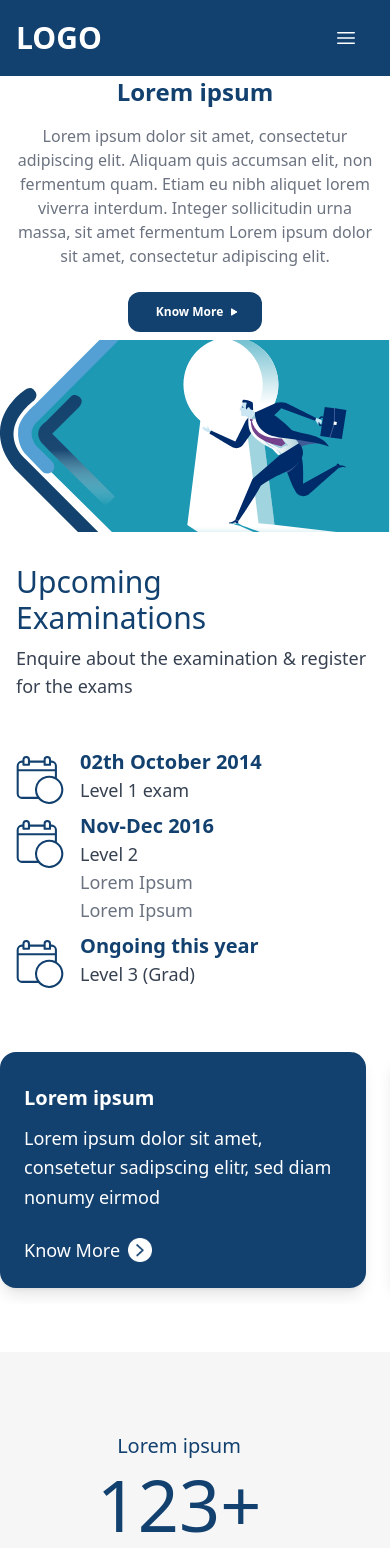
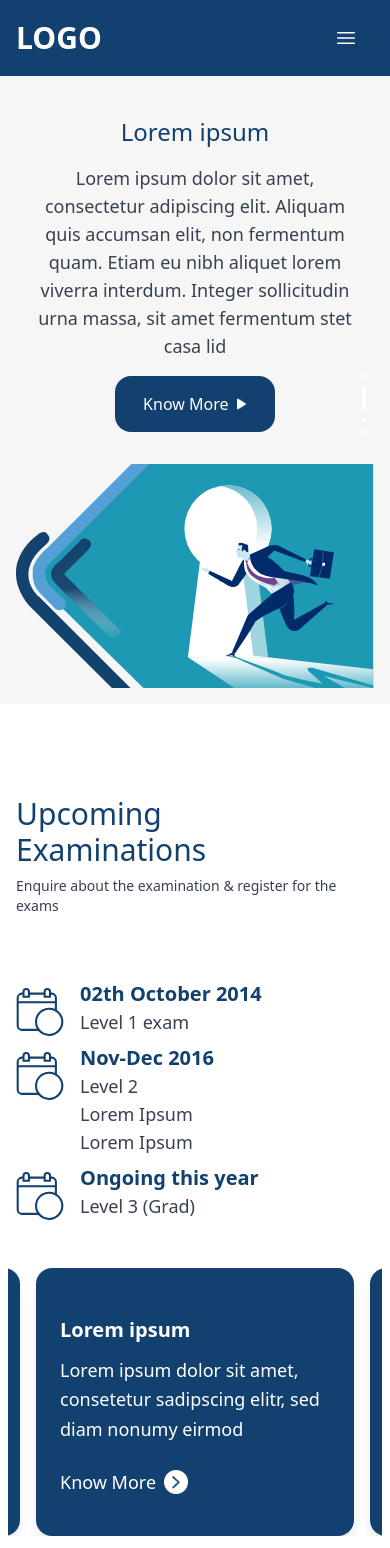
Before and after one commit to AnishRane13/Togglehead, a React (Create React App) app: page / in a window 390 px wide. Shown: the top 1548 px of the page. Built offline with nearby package versions, Linux system fonts and the light colour scheme.

Commit message:
Completed

```diff
--- a/package.json
+++ b/package.json
@@ -8,6 +8,7 @@
     "@testing-library/jest-dom": "^5.17.0",
     "@testing-library/react": "^13.4.0",
     "@testing-library/user-event": "^13.5.0",
+    "heroicons": "^2.1.4",
     "react": "^18.3.1",
     "react-dom": "^18.3.1",
     "react-icons": "^5.2.1",
--- a/src/components/SlideShow.jsx
+++ b/src/components/SlideShow.jsx
@@ -1,12 +1,12 @@
 import React, { useState, useEffect } from 'react';
-import background from '../assets/Slide.svg'; // Adjust the path accordingly
+import background from '../assets/Slide.svg';
 import TriangleIcon from '../assets/Triangle.png';
 
 const slides = [
   { id: 1, title: 'Lorem ipsum', content: 'Lorem ipsum dolor sit amet, consectetur adipiscing elit. Aliquam quis accumsan elit, non fermentum quam. Etiam eu nibh aliquet lorem viverra interdum. Integer sollicitudin urna massa, sit amet fermentum Lorem ipsum dolor sit amet, consectetur adipiscing elit.' },
-  { id: 2, title: 'Lorem ipsum', content: 'Lorem ipsum dolor sit amet, consectetur adipiscing elit. Aliquam quis accumsan elit, non fermentum quam. Etiam eu nibh aliquet lorem viverra interdum. Integer sollicitudin urna massa, sit amet fermentum Lorem ipsum dolor sit amet, consectetur adipiscing elit.' },
-  { id: 3, title: 'Lorem ipsum', content: 'Lorem ipsum dolor sit amet, consectetur adipiscing elit. Aliquam quis accumsan elit, non fermentum quam. Etiam eu nibh aliquet lorem viverra interdum. Integer sollicitudin urna massa, sit amet fermentum Lorem ipsum dolor sit amet, consectetur adipiscing elit.' },
-  { id: 4, title: 'Lorem ipsum', content: 'Lorem ipsum dolor sit amet, consectetur adipiscing elit. Aliquam quis accumsan elit, non fermentum quam. Etiam eu nibh aliquet lorem viverra interdum. Integer sollicitudin urna massa, sit amet fermentum Lorem ipsum dolor sit amet, consectetur adipiscing elit.' },
+  { id: 2, title: 'Lorem ipsum', content: 'Lorem ipsum dolor sit amet, consectetur adipiscing elit. Aliquam quis accumsan elit, non fermentum quam. Etiam eu nibh aliquet lorem viverra interdum. Integer sollicitudin urna massa, sit amet fermentum stet casa lid' },
+  { id: 3, title: 'Lorem ipsum', content: 'Lorem ipsum dolor sit amet, consectetur adipiscing elit. Aliquam quis accumsan elit, non fermentum quam. Etiam eu nibh aliquet lorem viverra interdum. Integer sollicitudin urna massa, sit amet fermentum stet casa lid' },
+  { id: 4, title: 'Lorem ipsum', content: 'Lorem ipsum dolor sit amet, consectetur adipiscing elit. Aliquam quis accumsan elit, non fermentum quam. Etiam eu nibh aliquet lorem viverra interdum. Integer sollicitudin urna massa, sit amet fermentum stet casa lid' },
 ];
 
 const Slideshow = () => {
@@ -15,40 +15,45 @@ const Slideshow = () => {
   useEffect(() => {
     const interval = setInterval(() => {
       setCurrentSlide((prevSlide) => (prevSlide + 1) % slides.length);
-    }, 5000); // Change slide every 3 seconds
+    }, 5000);
 
     return () => clearInterval(interval);
   }, []);
 
   return (
     <div className="relative w-full h-full overflow-hidden">
-      <div className="flex transition-transform duration-1000 ease-in-out" style={{ transform: `translateX(-${currentSlide * 100}%)` }}>
+      <div className="flex h-full transition-transform duration-1000 ease-in-out" style={{ transform: `translateX(-${currentSlide * 100}%)` }}>
         {slides.map((slide) => (
-          <div key={slide.id} className="w-full h-full flex-shrink-0 flex items-center justify-center bg-white md:pl-20">
-            <div className="flex w-full h-full items-center justify-between flex-col lg:flex-row">
+          // Inside the map function for rendering slides
+<div key={slide.id} className="w-full h-full flex-shrink-0 flex flex-col justify-center bg-[#F6F6F6] md:pl-20 py-0">
+  <div className="flex w-full items-center justify-between flex-col lg:flex-row p-4 lg:p-0">
     <div className="max-w-lg px-4 text-center lg:text-left">
-                <h2 className="text-2xl lg:text-4xl font-bold text-[#12406F]">{slide.title}</h2>
-                <p className="text-gray-500 mt-4">{slide.content}</p>
-                <div className="flex justify-center lg:justify-start">
+      <h2 className="text-2xl lg:text-4xl font-medium text-[#12406F] mt-6"> {/* Increased margin-top */}
+        {slide.title}
+      </h2>
+      <p className="text-gray-700 text-lg font-light mt-4">{slide.content}</p>
+      <div className="flex justify-center lg:justify-start mt-4 -mb-8 lg:mb-0"> {/* Increased margin-bottom */}
         <button
           type="submit"
-                    className="flex items-center bg-[#12406F] text-white p-2 rounded-xl hover:bg-[#0E3557] transition-colors duration-300 text-xs font-semibold mt-6 px-6 py-3 pl-7 mb-2"
+          className="flex items-center bg-[#12406F] text-white p-2 rounded-2xl hover:bg-[#0E3557] transition-colors duration-300 text-base mb-8 font-medium px-7 py-4"
           style={{ minWidth: '120px' }}
         >
           Know More
           <img
             src={TriangleIcon}
             alt="Triangle"
-                      className="ml-2 h-2"
+            className="ml-2 h-3"
           />
         </button>
       </div>
     </div>
-              <div className="w-full lg:w-2/5 h-full flex items-center justify-center">
-                <img src={background} alt="background" className="w-full lg:w-auto h-48 lg:h-full object-cover" />
+    <div className="w-full lg:w-2/5 flex items-center justify-center mt-8 lg:mt-0">
+
+      <img src={background} alt="background" className="w-full lg:w-auto h-56 lg:h-full object-cover" />
     </div>
   </div>
 </div>
+
         ))}
       </div>
       <div className="absolute right-6 top-1/2 transform -translate-y-1/2 flex flex-col space-y-2 z-10">
--- a/src/components/SliderComponent1.jsx
+++ b/src/components/SliderComponent1.jsx
@@ -15,7 +15,7 @@ const SliderComponent = () => {
   const settings = {
     infinite: true,
     speed: 500,
-    slidesToShow: 3, // Show approximately 3.5 slides
+    slidesToShow: 3,
     slidesToScroll: 1,
     responsive: [
       {
@@ -38,7 +38,28 @@ const SliderComponent = () => {
         breakpoint: 480,
         settings: {
           slidesToShow: 1,
-          slidesToScroll: 1
+          slidesToScroll: 1,
+          centerMode: true,
+          centerPadding: '20px' // Adjust as needed
+        }
+      },
+      {
+        breakpoint: 1280, // New breakpoint for large desktop
+        settings: {
+          slidesToShow: 3.5, // Display 3.5 cards
+          slidesToScroll: 1,
+          centerMode: false,
+          centerPadding: '0px',
+          initialSlide: 1, // Show half of the first card at the beginning
+          variableWidth: true,
+          responsive: [
+            {
+              breakpoint: 1440, // Further adjust for very large screens if needed
+              settings: {
+                slidesToShow: 4,
+              }
+            }
+          ]
         }
       }
     ]
@@ -46,11 +67,11 @@ const SliderComponent = () => {
 
   return (
     <div className="bg-white py-12 overflow-hidden">
-      <div className="max-w-full mx-auto px-2 sm:px-4 lg:px-24">
+      <div className="max-w-full mx-auto px-4 lg:px-8 xl:px-24"> {/* Adjusted padding for larger screens */}
         <Slider {...settings} className="-mx-2">
           {sliderData.map((item, index) => (
-            <div key={index} className="p-4 pl-0 pr-6">
-              <div className="bg-[#12406F] text-white p-6 pr-8 rounded-2xl shadow-lg h-full flex flex-col justify-between relative overflow-hidden">
+            <div key={index} className="px-2 lg:px-4"> {/* Increase px-2 to px-4 for desktop */}
+              <div className="bg-[#12406F] text-white p-6 pr-8 py-10 rounded-2xl shadow-lg h-full flex flex-col justify-between relative overflow-hidden">
                 <div className="absolute inset-0 opacity-20">
                   <div className="bg-pattern h-full w-full"></div>
                 </div>
--- a/src/components/SubscribeForm.jsx
+++ b/src/components/SubscribeForm.jsx
@@ -6,21 +6,21 @@ const SubscribeForm = () => {
   return (
     <div className="max-w-full mx-auto px-4 sm:px-6 lg:px-16 bg-white shadow-lg rounded-lg overflow-hidden mt-12">
       <div className="md:flex md:items-center">
-        <div className="p-6 md:w-7/12 pr-28">
+        <div className="p-6 md:w-7/12 pr-6 md:pr-28"> {/* Reduced right padding on mobile */}
           <h2 className="text-3xl font-medium mb-2 text-[#12406F]">Subscribe</h2>
-          <p className="text-gray-600 mb-4 text-md pr-28">
+          <p className="text-gray-600 mb-4 text-md pr-6 md:pr-28"> {/* Reduced right padding on mobile */}
             Lorem ipsum dolor sit amet, consetetur sadipscing elitr, sed diam nonumy eirmod tempor invidunt ut labore et dolore magna.
           </p>
           <form className="flex flex-col md:flex-row md:space-x-4">
             <input
               type="email"
               placeholder="Enter your Email Address"
-              className="w-full md:w-auto flex-1 p-6 border border-gray-100 rounded-lg mb-4 md:mb-0 text-md shadow-md"
+              className="w-full md:w-auto flex-1 p-4 md:p-6 border border-gray-100 rounded-lg mb-4 md:mb-0 text-md shadow-md"
               style={{ height: '40px' }}
             />
             <button
               type="submit"
-              className="relative flex items-center justify-center bg-[#12406F] text-white px-6 py-6 rounded-xl hover:bg-[#0E3557] transition-colors duration-300 text-sm font-medium"
+              className="relative flex items-center justify-center bg-[#12406F] text-white px-6 py-4 md:py-6 rounded-xl hover:bg-[#0E3557] transition-colors duration-300 text-sm font-medium"
               style={{ minWidth: '150px', height: '40px' }}
             >
               Subscribe Now
--- a/src/components/Upcoming.jsx
+++ b/src/components/Upcoming.jsx
@@ -10,16 +10,16 @@ const UpcomingExaminations = () => {
   ];
 
   return (
-    <div className="max-w-full mx-auto px-4 sm:px-6 lg:px-24 text-xs leading-normal bg-white mt-8">
+    <div className="max-w-full mx-auto px-4 sm:px-6 lg:px-24 text-xs leading-normal bg-white mt-16">
       <div className="max-w-full mx-auto flex flex-col md:flex-row">
         <div className="md:w-1/4 mb-4 md:mb-0">
           <h2 className="text-3xl font-medium text-[#12406F] text-left">Upcoming</h2>
           <h2 className="text-3xl font-medium text-[#12406F] text-left">Examinations</h2>
-          <p className="text-gray-700 mt-2 text-left lg:pr-8 text-lg">Enquire about the examination & register for the exams</p>
+          <p className="text-gray-700 mt-2 text-left font-light lg:pr-16 text-sm">Enquire about the examination & register for the exams</p>
         </div>
         {/* Add a faint line separator */}
         <div className="border-l border-gray-300 my-4 md:my-0 md:-ml-3 md:mr-16"></div>
-        <div className="md:w-3/4 grid grid-cols-1 md:grid-cols-3 gap-2">
+        <div className="md:w-3/4 grid grid-cols-1 md:grid-cols-3 gap-2 mt-4">
           {exams.map((exam, index) => (
             <div key={index} className="flex items-start text-left">
               <div className="flex items-center mr-4 mt-2">
@@ -28,7 +28,7 @@ const UpcomingExaminations = () => {
               <div>
                 <p className="text-[#12406F] font-semibold text-xl">{exam.date}</p>
                 <p className="text-gray-700 text-lg">{exam.level}</p>
-                {exam.details && <p className="text-gray-500 whitespace-pre-line text-lg">{exam.details}</p>}
+                {exam.details && <p className="text-gray-700 whitespace-pre-line text-lg">{exam.details}</p>}
               </div>
             </div>
           ))}
```
Also changed, not shown: src/components/Navbar.jsx (+15 -17 lines), 1 other file (tests, documents, lock files or other folders). Lines whose indentation alone changed are shown as unchanged.
